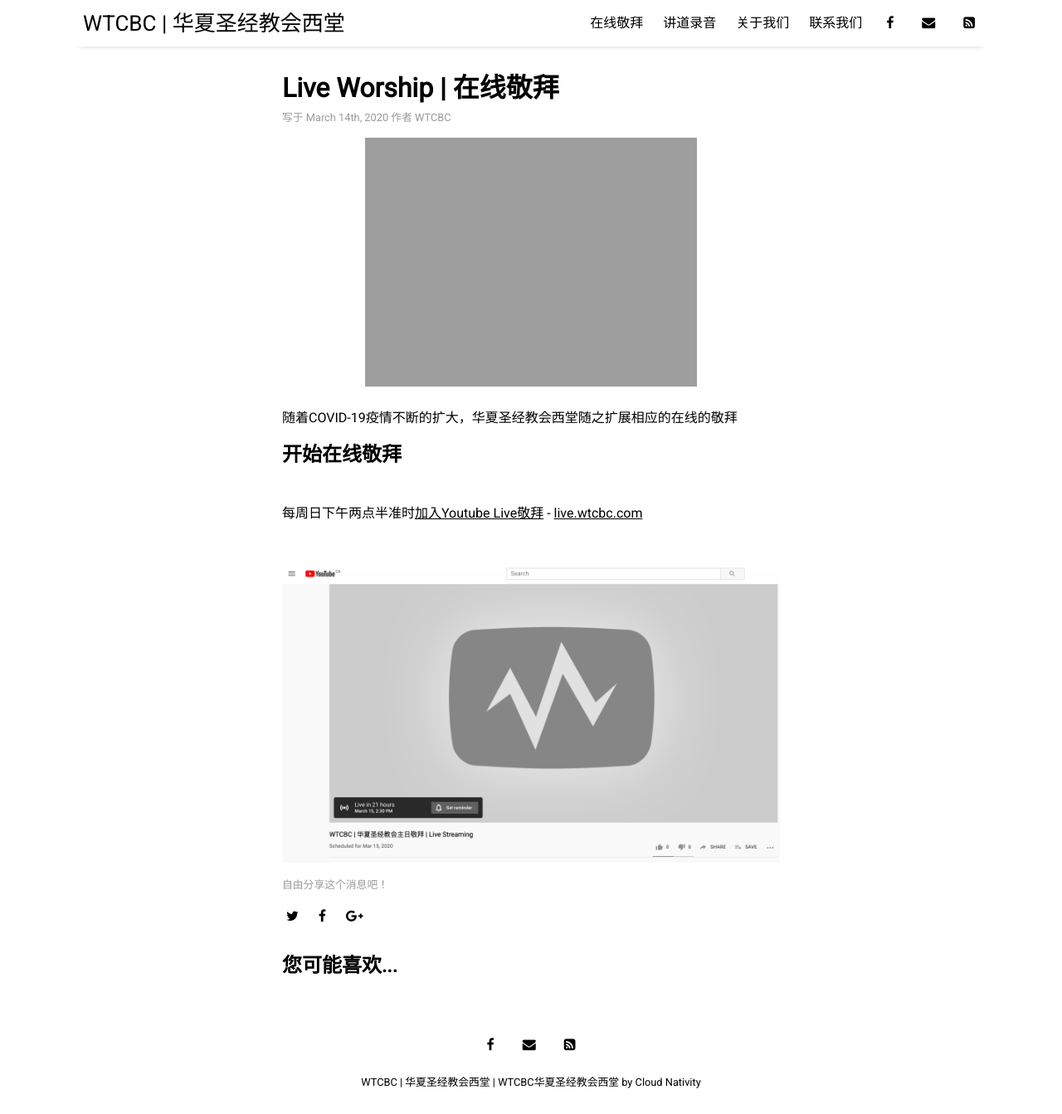
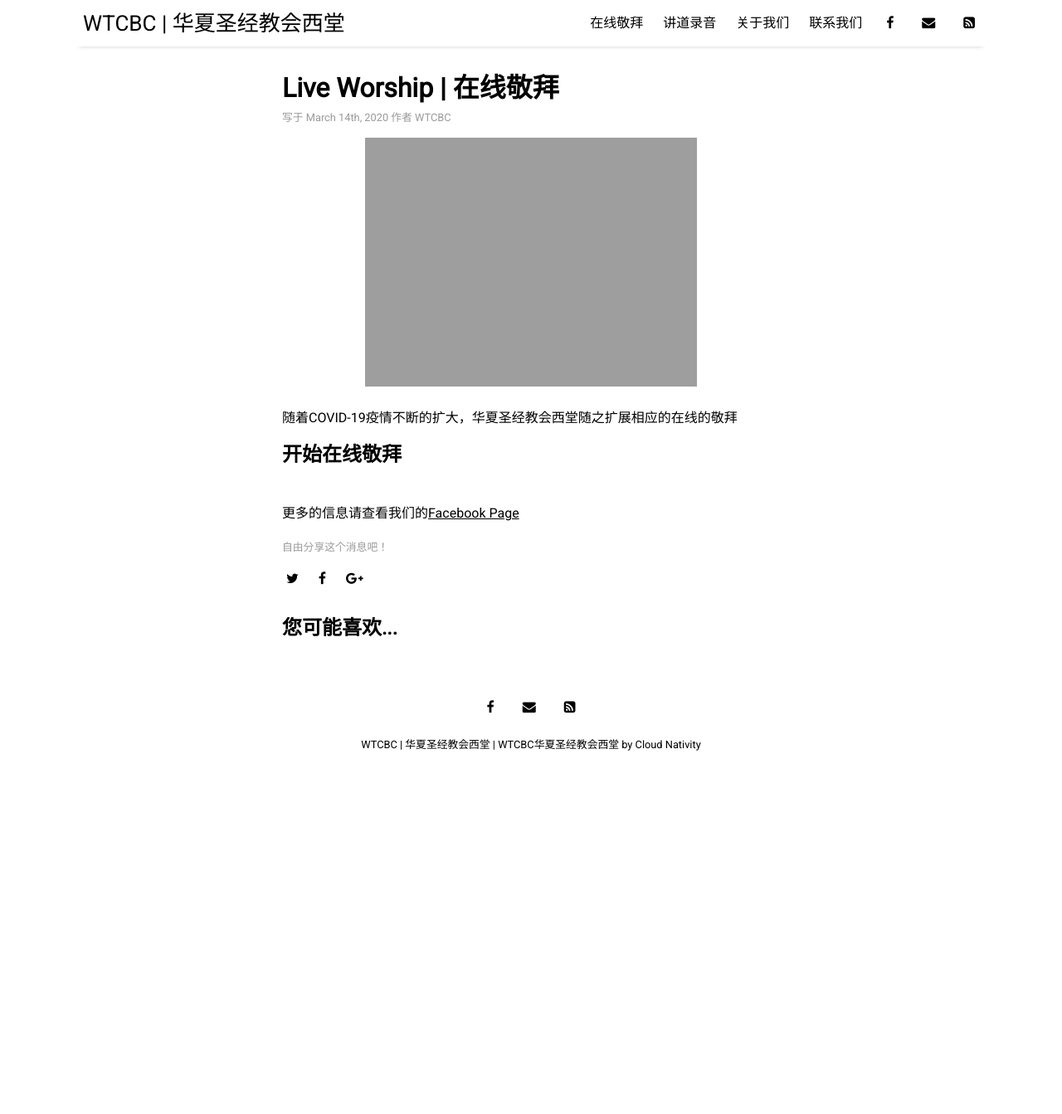
Before and after one commit to wtcbc/wtcbc.github.io, a Jekyll site: the page built from _posts/2020-03-14-live-streaming.md, in a window 1280 px wide and 1343 px high. Shown: the whole window at 83% size. Built offline with Jekyll 4.4.1, drawn with Linux system fonts in a browser that asks for light colours; nearby versions of some CDN libraries.

Commit message:
add facebook live

```diff
--- a/_posts/2020-03-14-live-streaming.md
+++ b/_posts/2020-03-14-live-streaming.md
@@ -10,8 +10,7 @@
 随着COVID-19疫情不断的扩大，华夏圣经教会西堂随之扩展相应的在线的敬拜
 
 ## 开始在线敬拜
-<br/>
-每周日下午两点半准时[加入Youtube Live敬拜](https://live.wtcbc.com) - [live.wtcbc.com](https://live.wtcbc.com)
 
-<br/>
-![Live Streaming](/assets/img/live-streaming-wtcbc.png)
+<iframe src="https://www.facebook.com/plugins/video.php?href=https%3A%2F%2Fwww.facebook.com%2F111202637167983%2Fvideos%2F673846113418622%2F&width=0" width="0" height="0" style="border:none;overflow:hidden" scrolling="no" frameborder="0" allowTransparency="true" allowFullScreen="true"></iframe>
+
+更多的信息请查看我们的[Facebook Page](https://www.facebook.com/%E5%8D%8E%E5%A4%8F%E5%9C%A3%E7%BB%8F%E6%95%99%E4%BC%9A%E8%A5%BF%E5%A0%82wtcbc-111202637167983/)
```
Also changed, not shown: 7 other files.
